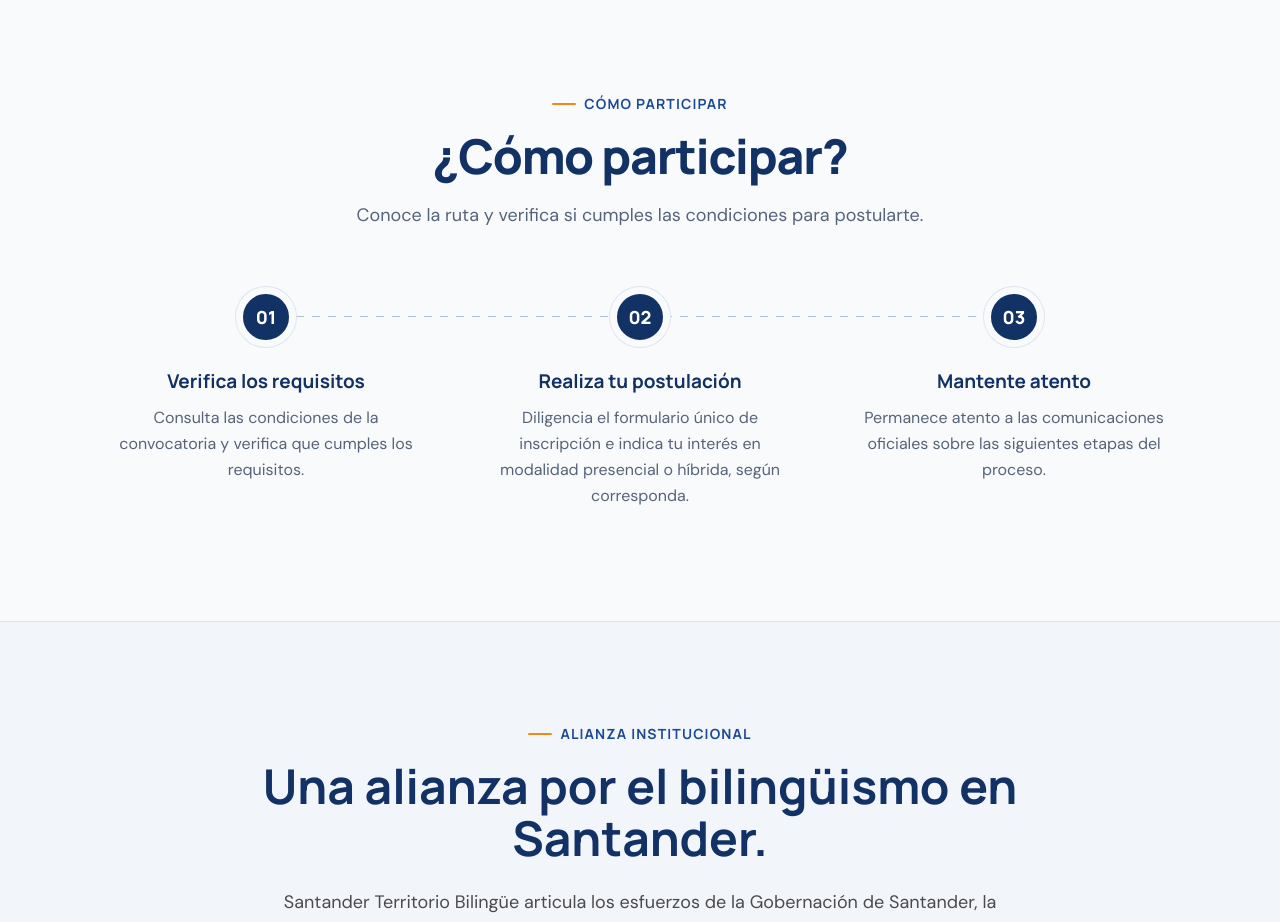
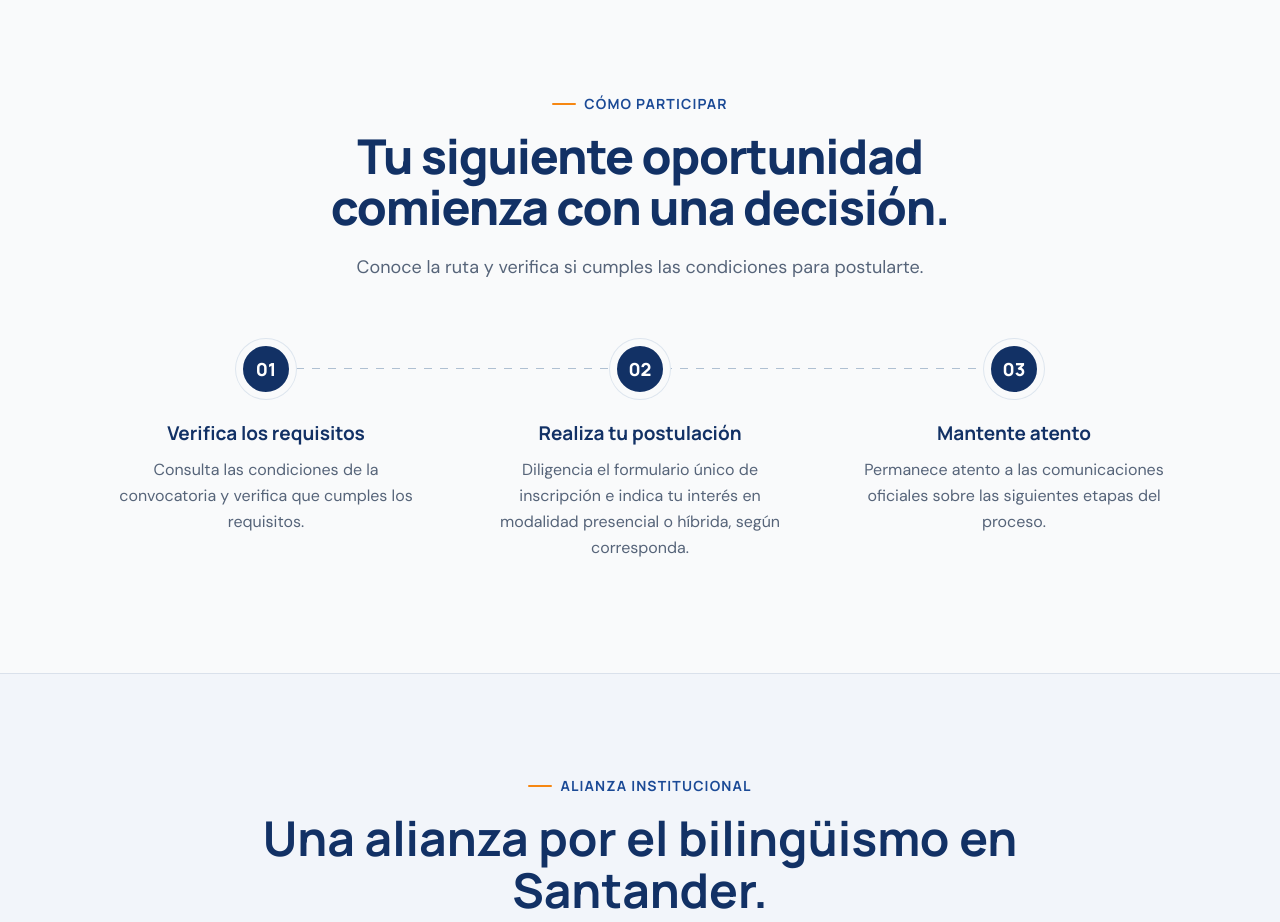
Before and after one commit to Shiroses/proyectolanding-santoto, a Next.js app: page / in a window 1280 px wide. Shown: the part 2740-3662 px from the top of the page. Built offline with nearby package versions, Linux system fonts and the light colour scheme.

Commit message:
Título de Cómo participar

```diff
--- a/src/components/Participar.tsx
+++ b/src/components/Participar.tsx
@@ -14,7 +14,7 @@ export default function Participar() {
         <div className="mx-auto max-w-3xl text-center">
           <Eyebrow>Cómo participar</Eyebrow>
           <h2 id="participar-title" className="font-display text-4xl leading-[1.08] font-extrabold tracking-tight text-navy sm:text-5xl">
-            ¿Cómo participar?
+            Tu siguiente oportunidad comienza con una decisión.
           </h2>
           <p className="mx-auto mt-5 max-w-xl text-lg leading-relaxed text-[#566479]">
             Conoce la ruta y verifica si cumples las condiciones para postularte.
```
